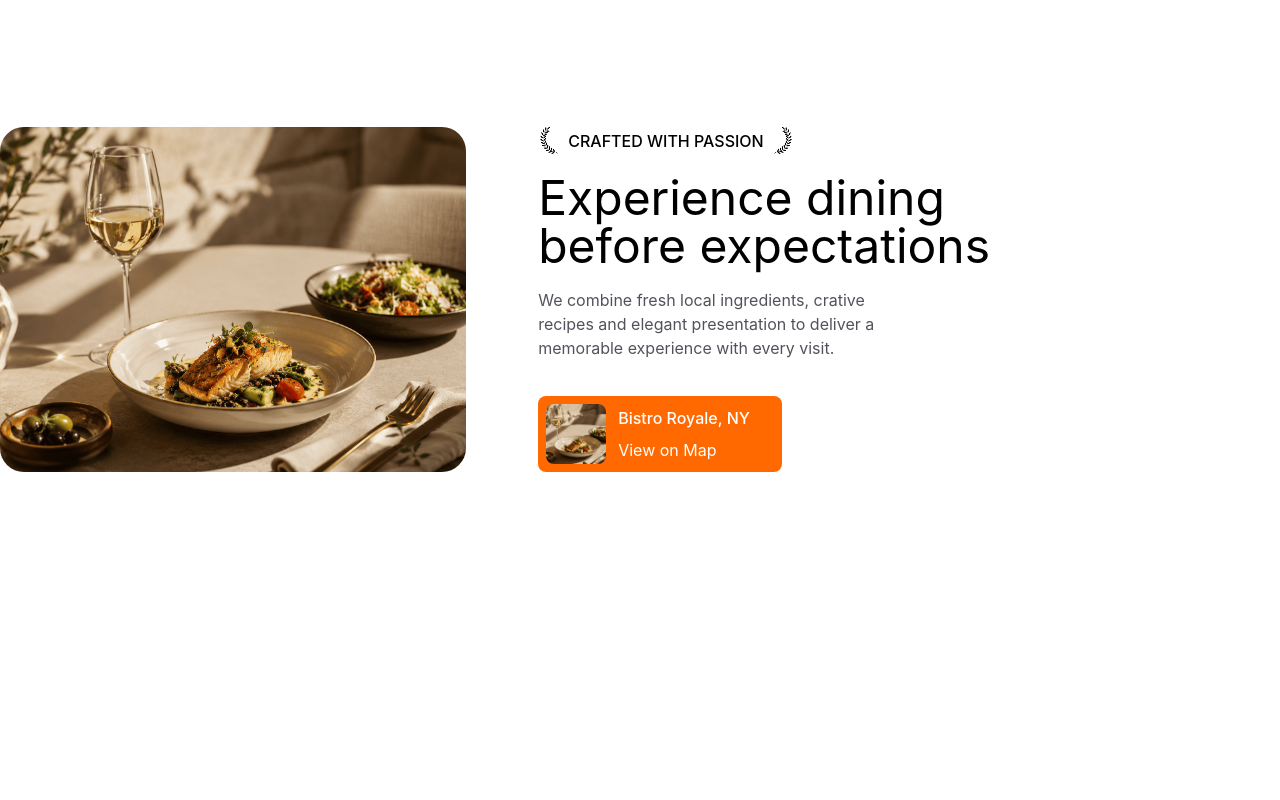
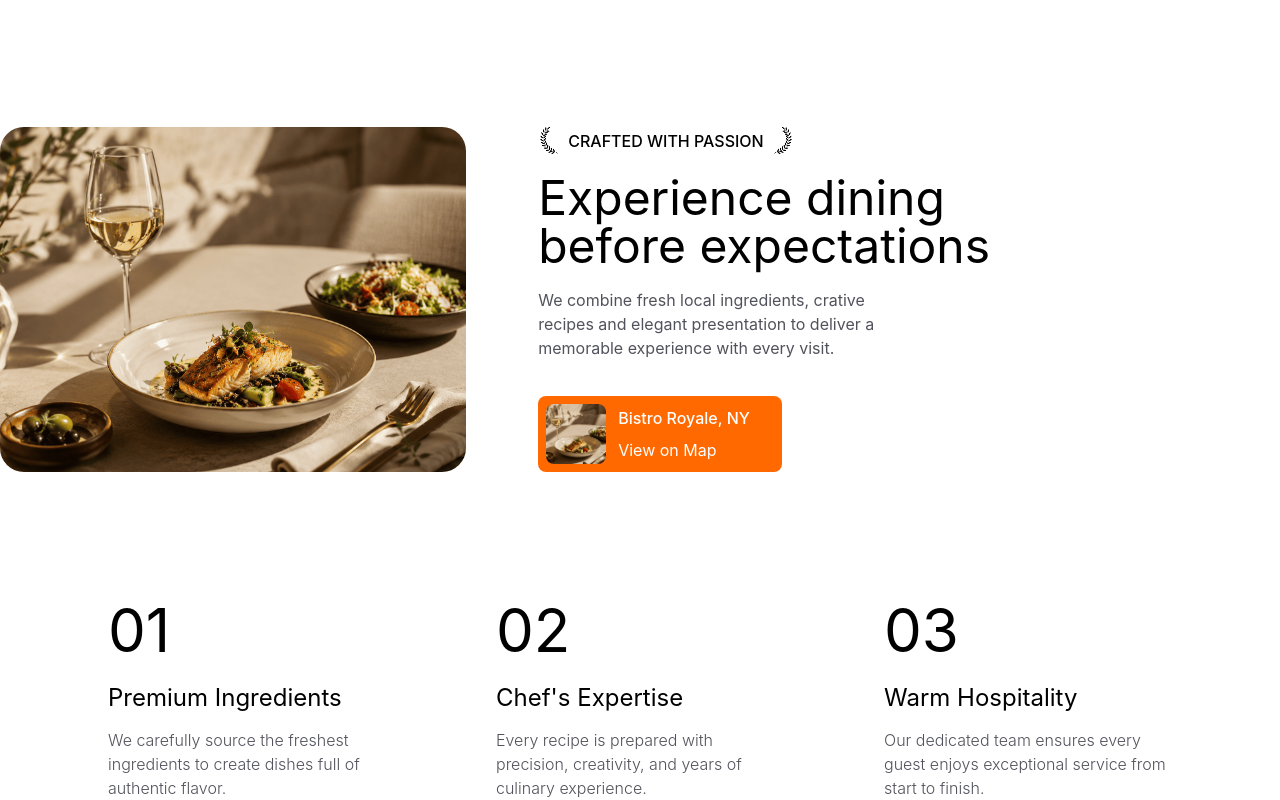
Before and after one commit to an-vila/restro-frontend, a React (Vite) app: page / in a window 1280 px wide. Shown: the part 849-1649 px from the top of the page. Before the commit the page ends 1321 px from the top, so only its background shows below. Built offline with nearby package versions, Linux system fonts and the light colour scheme.

Commit message:
New: Stats section added

```diff
--- a/src/App.jsx
+++ b/src/App.jsx
@@ -1,6 +1,7 @@
 import About from "./components/About"
 import Hero from "./components/Hero"
 import Navbar from  "./components/Navbar"
+import Stats from "./components/Stats"
 
 const App = () => {
   return (
@@ -8,6 +9,7 @@
       <Navbar />
       <Hero />
       <About />
+      <Stats />
     </>
   )
 }
--- /dev/null
+++ b/src/components/Stats.jsx
@@ -0,0 +1,22 @@
+import Animated from "./Animated";
+import { statsData } from "../data/data";
+
+const Stats = () => {
+  return (
+    <section id="stats" className="px-auto mt-32">
+      <div className="flex flex-col md:flex-row items-center justify-center gap-12 md:gap-25 max-w-7xl mx-auto">
+        {statsData.map((item, index) => (
+          <Animated>
+            <span className="text-6xl">{item.number}</span>
+            <h3 className="mt-5.5 text-2xl">{item.title}</h3>
+            <p className="mt-3.5 font-light text-zinc-600 max-w-72">
+              {item.description}
+            </p>
+          </Animated>
+        ))}
+      </div>
+    </section>
+  );
+};
+
+export default Stats;
```
